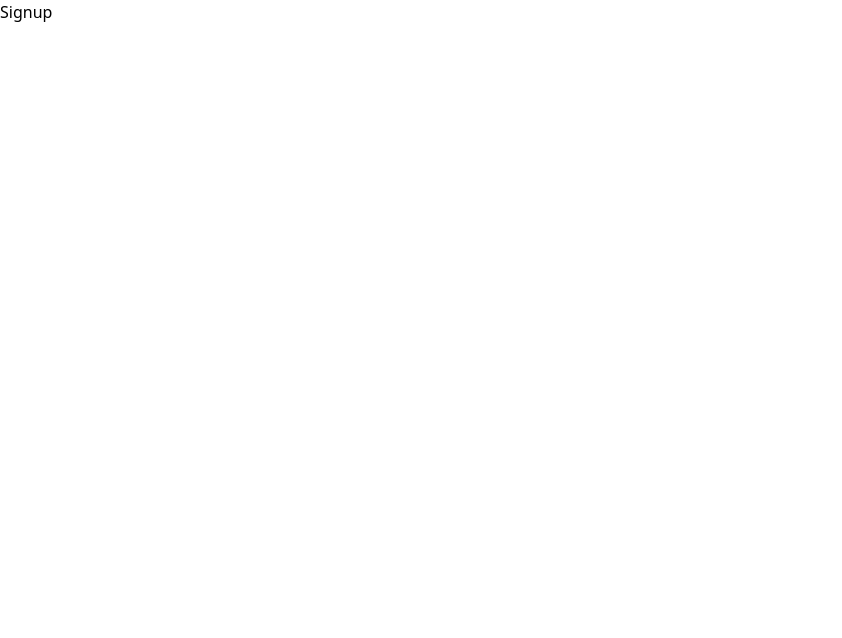
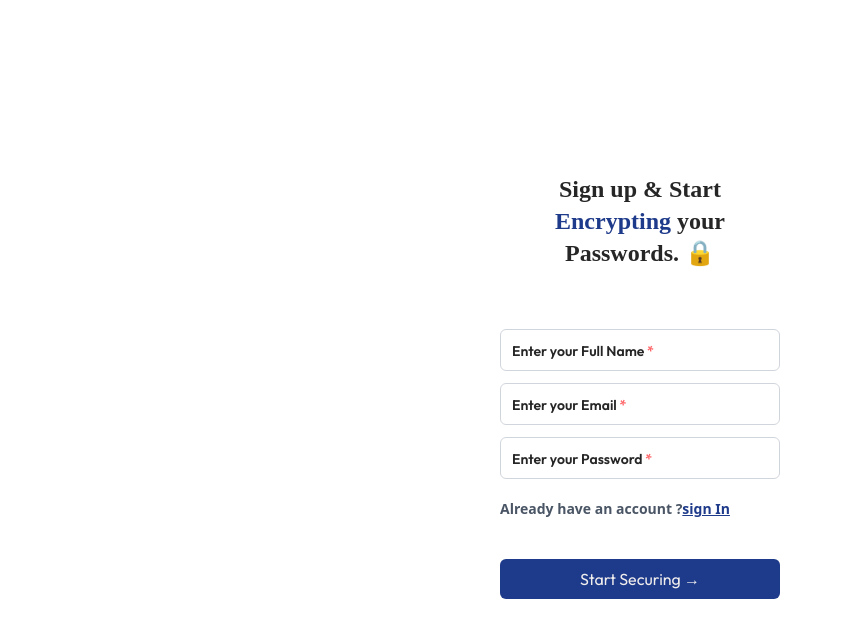
Before and after one commit to rajid-ansari/pass-guard, a React (Vite) app in the folder frontend/: page /signup in a window 1280 px wide. Shown: the top 638 px of the page, without its empty margins (0-842 px from the left). Built offline with nearby package versions, Linux system fonts and the light colour scheme; no server answers.

Commit message:
small changes in user controller

```diff
--- a/frontend/package.json
+++ b/frontend/package.json
@@ -10,7 +10,10 @@
     "preview": "vite preview"
   },
   "dependencies": {
+    "@gsap/react": "^2.1.2",
     "@tailwindcss/vite": "^4.1.10",
+    "axios": "^1.10.0",
+    "gsap": "^3.13.0",
     "react": "^19.1.0",
     "react-dom": "^19.1.0",
     "react-router-dom": "^7.6.2",
--- a/frontend/src/App.jsx
+++ b/frontend/src/App.jsx
@@ -4,6 +4,7 @@ import { Routes, Route } from "react-router-dom";
 import Home from "./pages/Home";
 import Login from "./pages/login";
 import Signup from "./pages/Signup";
+import Dashboard from "./pages/Dashboard";
 
 const App = () => {
     return (
@@ -12,6 +13,7 @@ const App = () => {
                 <Route path="/" element={<Home />} />
                 <Route path="/login" element={<Login />} />
                 <Route path="/signup" element={<Signup />} />
+                <Route path="/dashboard" element={<Dashboard />} />
             </Routes>
         </main>
     );
--- /dev/null
+++ b/frontend/src/components/Input.jsx
@@ -0,0 +1,46 @@
+import React, { useRef, useState } from "react";
+import { useGSAP } from "@gsap/react";
+import gsap, { Linear } from "gsap";
+
+const Input = React.forwardRef(
+    ({ type, value, setValue, placeHolder, className, ...props }, ref) => {
+        const pRef = useRef(null);
+        const [textFlow, setTextFlow] = useState(false);
+
+		const focusHandler = () => {
+			setTextFlow(true);
+		}
+
+        useGSAP(() => {
+            if (textFlow) {
+                gsap.to(pRef.current, {
+                    top: -10,
+					duration: 0.1
+                });
+            }
+        }, [textFlow]);
+
+        return (
+            <div
+			onFocus={focusHandler}
+                className="relative font-outfit"
+            >
+                <p
+                    ref={pRef}
+                    className="absolute top-3 left-3 text-sm text-dark font-semibold bg-white"
+                >
+                    {placeHolder} <span className="text-red-400">*</span>{" "}
+                </p>
+                <input
+                    ref={ref}
+                    type={type}
+                    value={value}
+                    onChange={(e) => setValue(e.target.value)}
+                    className={`py-2 px-4 rounded-md font-poppins text-dark border-[1px] border-gray-300 w-full outline-none z-10`}
+                />
+            </div>
+        );
+    }
+);
+
+export default Input;
--- a/frontend/src/components/LinkBtn.jsx
+++ b/frontend/src/components/LinkBtn.jsx
@@ -7,7 +7,7 @@ const LinkBtn = React.forwardRef(
             <Link
                 to={path}
                 ref={ref}
-                className={`py-2 px-6 rounded-md bg-primary text-slate-100 font-poppins cursor-pointer hover:bg-secondary shadow-xl ${classname}`}
+                className={`py-2 px-6 rounded-md bg-primary text-slate-100 cursor-pointer hover:bg-secondary shadow-xl ${classname}`}
                 {...props}
             >
                 {children}
--- /dev/null
+++ b/frontend/src/pages/Dashboard.jsx
@@ -0,0 +1,9 @@
+import React from 'react'
+
+const Dashboard = () => {
+  return (
+	<div>Dashboard</div>
+  )
+}
+
+export default Dashboard
--- a/frontend/src/pages/Login.jsx
+++ b/frontend/src/pages/Login.jsx
@@ -1,9 +1,47 @@
-import React from 'react'
+import React from "react";
+import Input from "../components/Input";
+import { Link } from "react-router-dom";
+import LinkBtn from "../components/LinkBtn";
 
 const Login = () => {
-  return (
-	<div>Login</div>
-  )
-}
+    return (
+        <div className="h-screen w-full  flex items-center justify-center">
+            <div className="h-2/3 w-1/4 py-10 px-5 rounded-md">
+                <div className="mb-15">
+                    <h1 className="text-2xl text-dark font-outfit font-semibold">
+                        Login & Secure your Digital Life.
+                    </h1>
+                </div>
+                <form>
+                    <div className="mb-3">
+                        <Input
+                            type={"email"}
+                            placeHolder={"Enter your Email"}
+                        />
+                    </div>
+                    <div>
+                        <Input
+                            type={"password"}
+                            placeHolder={"Enter your Password"}
+                        />
+                    </div>
+                </form>
+                <div className="mt-5 flex text-sm text-gray-600 font-semibold">
+                    <p>New here ?</p>
+                    <Link to={"/signup"} className="text-primary underline">
+                        Create account
+                    </Link>
+                </div>
+                <div className="mt-10 h-10">
+                    <button
+                        className={`px-10  w-full bg-primary text-light py-2 rounded-md hover:bg-secondary cursor-pointer text-center `}
+                    >
+                        Start <span className="">→</span>
+                    </button>
+                </div>
+            </div>
+        </div>
+    );
+};
 
-export default Login
+export default Login;
--- a/frontend/src/pages/Signup.jsx
+++ b/frontend/src/pages/Signup.jsx
@@ -1,9 +1,104 @@
-import React from 'react'
+import React, { useState } from "react";
+import Input from "../components/Input";
+import { Link } from "react-router-dom";
+import axios from "axios"
+import { useNavigate } from "react-router-dom";
+
+const BASE_URI = import.meta.env.VITE_BASE_URI;
 
 const Signup = () => {
-  return (
-	<div>Signup</div>
-  )
-}
+    const [fullname, setFullname] = useState("");
+    const [email, setEmail] = useState("");
+    const [password, setPassword] = useState("");
+    const [error, setError] = useState("");
 
-export default Signup
+    const navigate = useNavigate();
+
+    const handleSubmit = async (e) => {
+        e.preventDefault();
+        setError("");
+
+        if(!fullname || !email || !password) {
+            return setError("All fields are required.");
+        }
+
+        if(password.length < 8) {
+            return setError("Password must should be atleast 8 characters");
+        }
+
+        // email verification toh hona hi chahiye is passGuard me---------
+
+        const newUser = {
+            fullname,
+            email,
+            password
+        }
+
+        const response = await axios.post(`${BASE_URI}/user/register`, newUser, {withCredentials: true});
+
+        if(response.status == 201) {
+            console.log(response.data);
+            navigate("/dashboard")
+        }
+
+        // reseting inputs
+        setFullname("");
+        setEmail("");
+        setPassword("");
+    };
+
+    return (
+        <div className="h-screen w-full  flex items-center justify-center">
+            <div className="h-2/3 w-1/4 py-10 px-5 rounded-md">
+                <div className="mb-15 text-center">
+                    <h1 className="text-2xl text-dark font-poppins font-semibold">
+                        Sign up & Start{" "}
+                        <span className="text-primary">Encrypting</span> your
+                        Passwords. 🔒
+                    </h1>
+                </div>
+                <form onSubmit={handleSubmit}>
+                    <div className="mb-3">
+                        <Input
+                            value={fullname}
+                            setValue={setFullname}
+                            type={"text"}
+                            placeHolder={"Enter your Full Name"}
+                        />
+                    </div>
+                    <div className="mb-3">
+                        <Input
+                            value={email}
+                            setValue={setEmail}
+                            type={"email"}
+                            placeHolder={"Enter your Email"}
+                        />
+                    </div>
+                    <div className="mb-3">
+                        <Input
+                            value={password}
+                            setValue={setPassword}
+                            type={"password"}
+                            placeHolder={"Enter your Password"}
+                        />
+                    </div>
+                    <div className="mt-5 flex text-sm text-gray-600 font-semibold">
+                        <p>Already have an account ?</p>
+                        <Link to={"/login"} className="text-primary underline">
+                            sign In
+                        </Link>
+                    </div>
+                    <div className="mt-10 h-10">
+                        <button
+                            className={`px-10 w-full bg-primary text-light py-2 rounded-md hover:bg-secondary cursor-pointer text-center relative font-outfit`}
+                        >
+                            Start Securing <span className="">→</span>
+                        </button>
+                    </div>
+                </form>
+            </div>
+        </div>
+    );
+};
+
+export default Signup;
```
Also changed, not shown: 2 other files (tests, documents, lock files or other folders).
